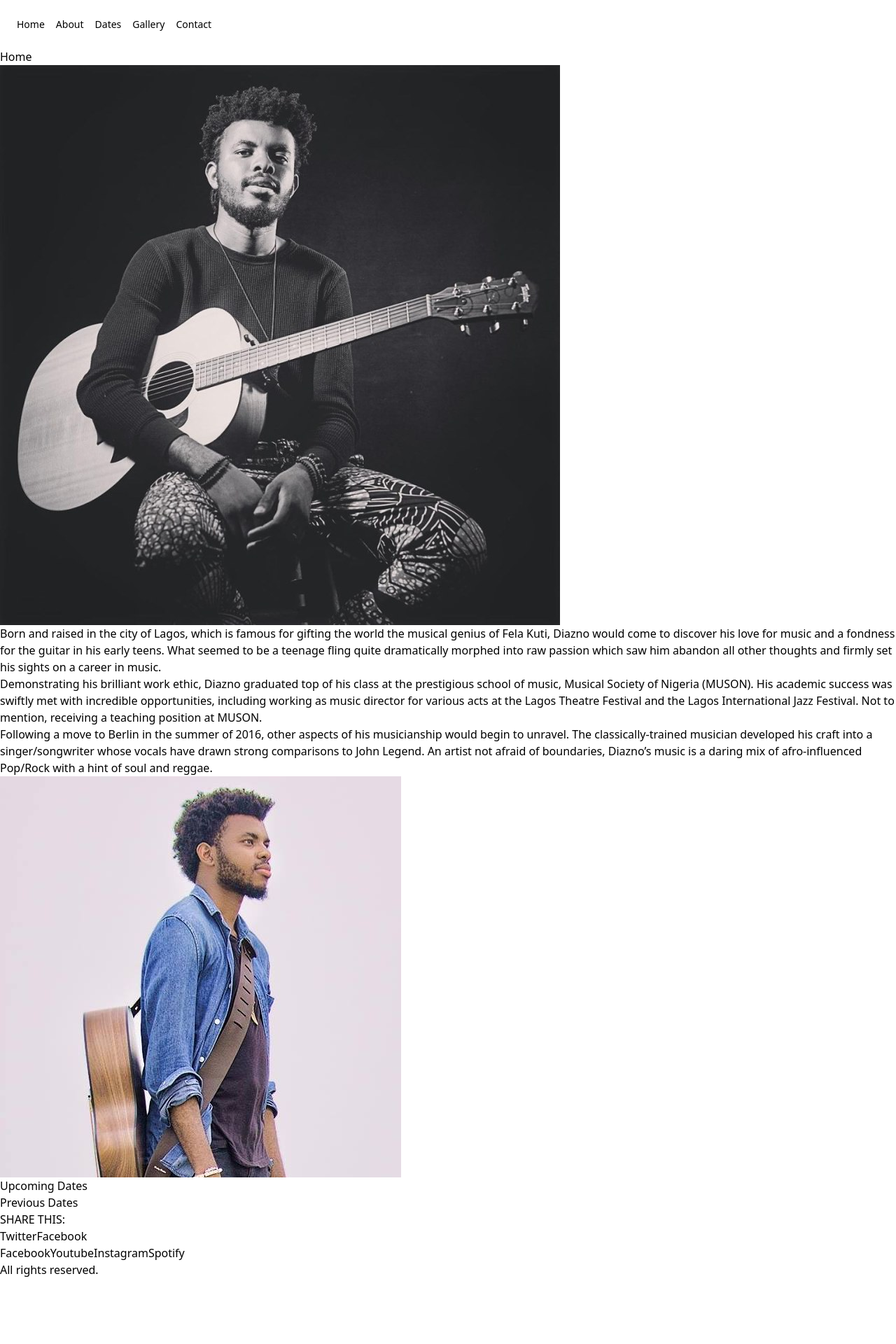
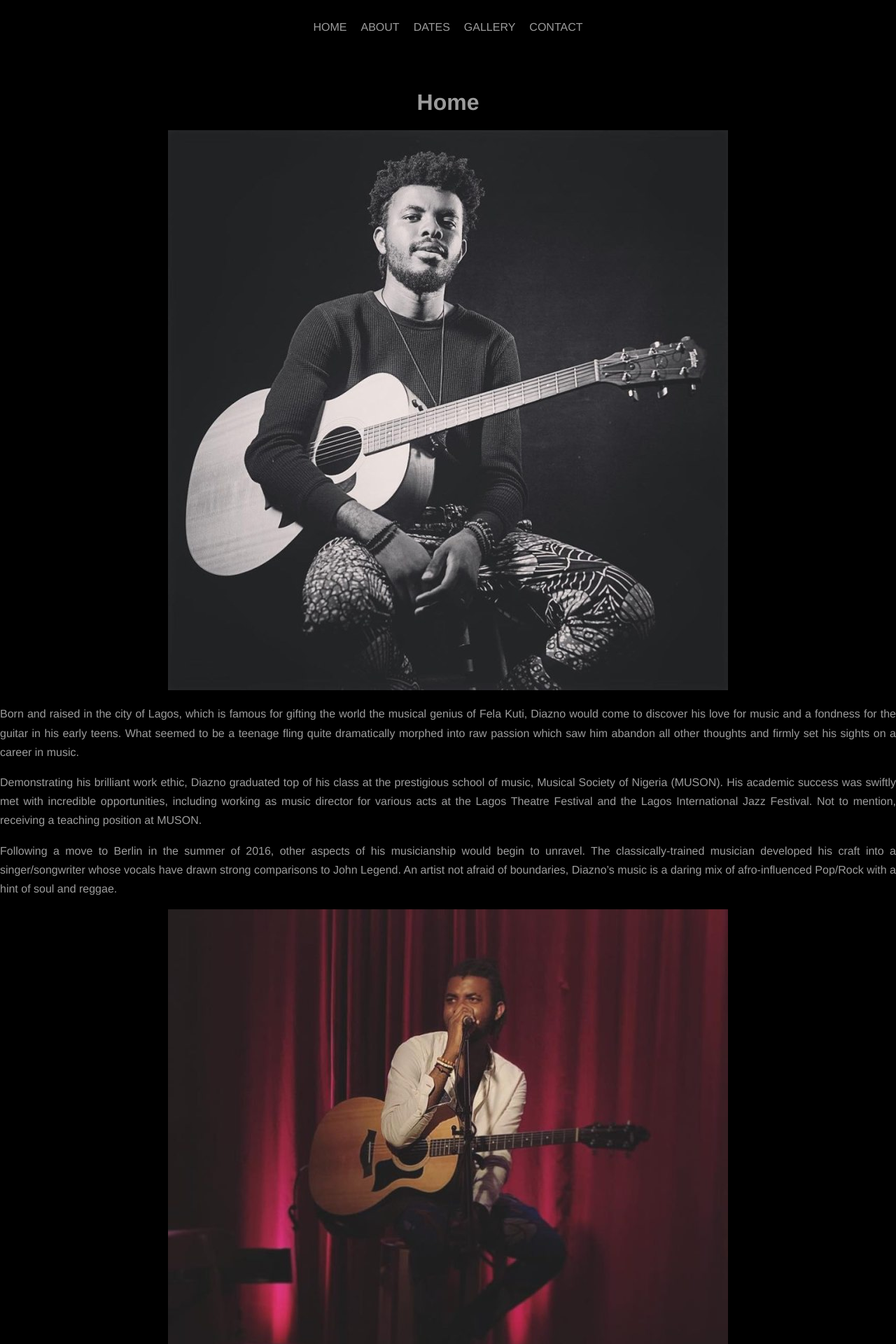
Before and after one commit to carlosmertens/diazno, a Next.js app: page / in a window 1280 px wide. Shown: the top 1920 px of the page at 70% size. Before the commit the page ends 1826 px from the top, so only its background shows below. Built offline with nearby package versions, Linux system fonts and the light colour scheme.

Commit message:
refactor Home

```diff
--- a/components/Navbar.js
+++ b/components/Navbar.js
@@ -1,49 +1,25 @@
 import React from 'react';
 import Link from 'next/link';
+// import styles from '../styles/Home.module.css';
 
 const Navbar = () => {
   return (
-    <nav className='flex items-center justify-between flex-wrap bg-black-500 p-6'>
-      <div className='block lg:hidden'>
-        <button className='flex items-center px-3 py-2 border rounded text-white-200 border-white-400 hover:text-white hover:border-white'>
-          <svg
-            className='fill-current h-3 w-3'
-            viewBox='0 0 20 20'
-            xmlns='http://www.w3.org/2000/svg'>
-            <title>Menu</title>
-            <path d='M0 3h20v2H0V3zm0 6h20v2H0V9zm0 6h20v2H0v-2z' />
-          </svg>
-        </button>
-      </div>
-      <div className='w-full block flex-grow lg:flex lg:items-center lg:w-auto'>
-        <div className='text-sm lg:flex-grow'>
+    <nav>
       <Link href='/'>
-            <a className='block mt-4 lg:inline-block lg:mt-0 text-white-200 hover:text-teal mr-4'>
-              Home
-            </a>
+        <a>HOME</a>
       </Link>
       <Link href='/about'>
-            <a className='block mt-4 lg:inline-block lg:mt-0 text-white-200 hover:text-teal mr-4'>
-              About
-            </a>
+        <a>ABOUT</a>
       </Link>
       <Link href='/dates'>
-            <a className='block mt-4 lg:inline-block lg:mt-0 text-white-200 hover:text-teal mr-4'>
-              Dates
-            </a>
+        <a>DATES</a>
       </Link>
       <Link href='/gallery'>
-            <a className='block mt-4 lg:inline-block lg:mt-0 text-white-200 hover:text-teal mr-4'>
-              Gallery
-            </a>
+        <a>GALLERY</a>
       </Link>
       <Link href='/contact'>
-            <a className='block mt-4 lg:inline-block lg:mt-0 text-white-200 hover:text-teal mr-4'>
-              Contact
-            </a>
+        <a>CONTACT</a>
       </Link>
-        </div>
-      </div>
     </nav>
   );
 };
--- a/components/PageLayout.js
+++ b/components/PageLayout.js
@@ -11,7 +11,7 @@ const PageLayout = ({ children }) => {
         <link rel='icon' href='/favicon.ico' />
       </Head>
       <Navbar />
-      {children}
+      <div>{children}</div>
       <Footer />
     </div>
   );
--- a/pages/_app.js
+++ b/pages/_app.js
@@ -1,4 +1,4 @@
-import '../styles/tailwind.css';
+import '../styles/globals.css';
 
 function MyApp({ Component, pageProps }) {
   return <Component {...pageProps} />;
--- a/pages/index.js
+++ b/pages/index.js
@@ -4,9 +4,13 @@ import PageLayout from '../components/PageLayout';
 export default function Home() {
   return (
     <PageLayout>
-      <main className='{styles.main}'>
-        <h1 className='{styles.title}'>Home</h1>
+      <main>
+        <h1>Home</h1>
+        <div className='carousel'>
           <img src='/img/diazno3.jpg' alt='Diazno' />
+        </div>
+
+        <div className='description'>
           <p>
             Born and raised in the city of Lagos, which is famous for gifting the world
             the musical genius of Fela Kuti, Diazno would come to discover his love for
@@ -26,17 +30,31 @@ export default function Home() {
             Following a move to Berlin in the summer of 2016, other aspects of his
             musicianship would begin to unravel. The classically-trained musician
             developed his craft into a singer/songwriter whose vocals have drawn strong
-          comparisons to John Legend. An artist not afraid of boundaries, Diazno’s music
-          is a daring mix of afro-influenced Pop/Rock with a hint of soul and reggae.
+            comparisons to John Legend. An artist not afraid of boundaries, Diazno’s
+            music is a daring mix of afro-influenced Pop/Rock with a hint of soul and
+            reggae.
           </p>
-        <img src='/img/diazno1.jpg' alt='Diazno' />
+        </div>
+
+        <div className='front-image'>
+          <img src='/img/diazno.jpg' alt='Diazno' />
+        </div>
+
+        <div className='upcoming-dates'>
           <h2>Upcoming Dates</h2>
           {/* TODO: Fetch data and populate a list */}
-        <h2>Previous Dates</h2>
+        </div>
+
+        <div className='previous-dates'>
+          <h2>Previous dates</h2>
           {/* TODO: Fetch data and populate a list */}
+        </div>
+
+        <div className='share-social'>
           <p>SHARE THIS:</p>
           <button>Twitter</button>
           <button>Facebook</button>
+        </div>
       </main>
     </PageLayout>
   );
--- a/styles/Home.module.css
+++ b/styles/Home.module.css
@@ -5,58 +5,6 @@
   flex-direction: column;
   justify-content: center;
   align-items: center;
-}
-
-.main {
-  padding: 5rem 0;
-  flex: 1;
-  display: flex;
-  flex-direction: column;
-  justify-content: center;
-  align-items: center;
-}
-
-.navbar {
-  width: 100%;
-  display: flex;
-  justify-content: center;
-  align-items: center;
-  padding-top: 10px;
-}
-
-.navbar a {
-  margin: 0 20px 0 20px;
-}
-
-.footer {
-  width: 100%;
-  height: 100px;
-  border-top: 1px solid #eaeaea;
-  display: flex;
-  justify-content: center;
-  align-items: center;
-}
-
-.footer img {
-  margin-left: 0.5rem;
-}
-
-.footer a {
-  justify-content: center;
-  align-items: center;
-  margin: 0 15px 0 15px;
-}
-
-.title {
-  margin: 10px;
-  line-height: 1.15;
-  font-size: 1.8rem;
-}
-
-.description {
-  line-height: 1.5;
-  font-size: 1.1rem;
-  text-align: justify;
 }
 
 .grid {
--- a/styles/globals.css
+++ b/styles/globals.css
@@ -10,12 +10,13 @@ body {
   margin: 0;
   font-family: Cantarell, Helvetica Neue, sans-serif;
   background-color: #000000;
-  color: #d3d3d3;
+  color: #9c9c9c;
 }
 
 h1 {
-  font-size: 1.8rem;
+  font-size: 2rem;
   text-align: center;
+  margin-top: 50px;
 }
 
 h2 {
@@ -28,14 +29,44 @@ a {
   text-decoration: none;
 }
 
+.carousel {
+  text-align: center;
+}
+
+.front-image {
+  text-align: center;
+}
+
+.description {
+  line-height: 1.7;
+  font-size: 1rem;
+  text-align: justify;
+}
+
 nav {
+  position: sticky;
+  top: 0;
+}
+
+nav,
+footer {
   width: 100%;
   display: flex;
   justify-content: center;
   align-items: center;
-  padding-top: 10px;
+  padding: 30px 0 30px 0;
+  background-color: #000000;
 }
 
 nav a {
-  margin: 0 20px 0 20px;
+  margin: 0 10px 0 10px;
 }
+
+footer a {
+  margin: 10px 10px 10px 10px;
+}
+
+nav a:hover,
+footer a:hover {
+  color: #808080;
+}
```
Lines whose indentation alone changed are shown as unchanged.
